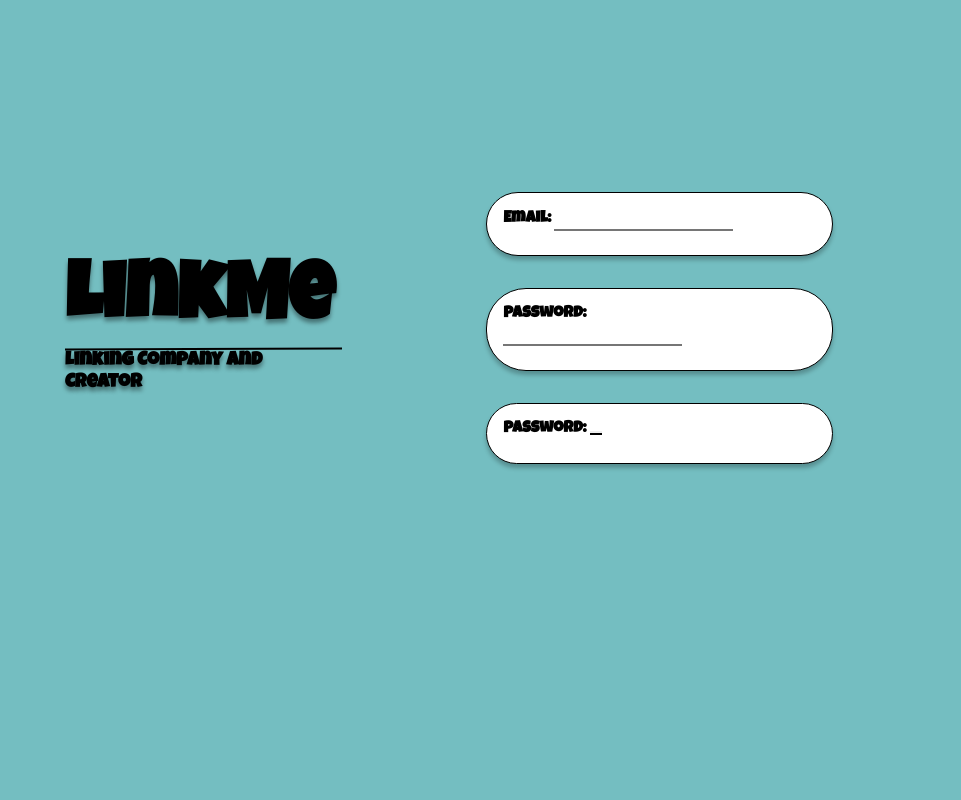
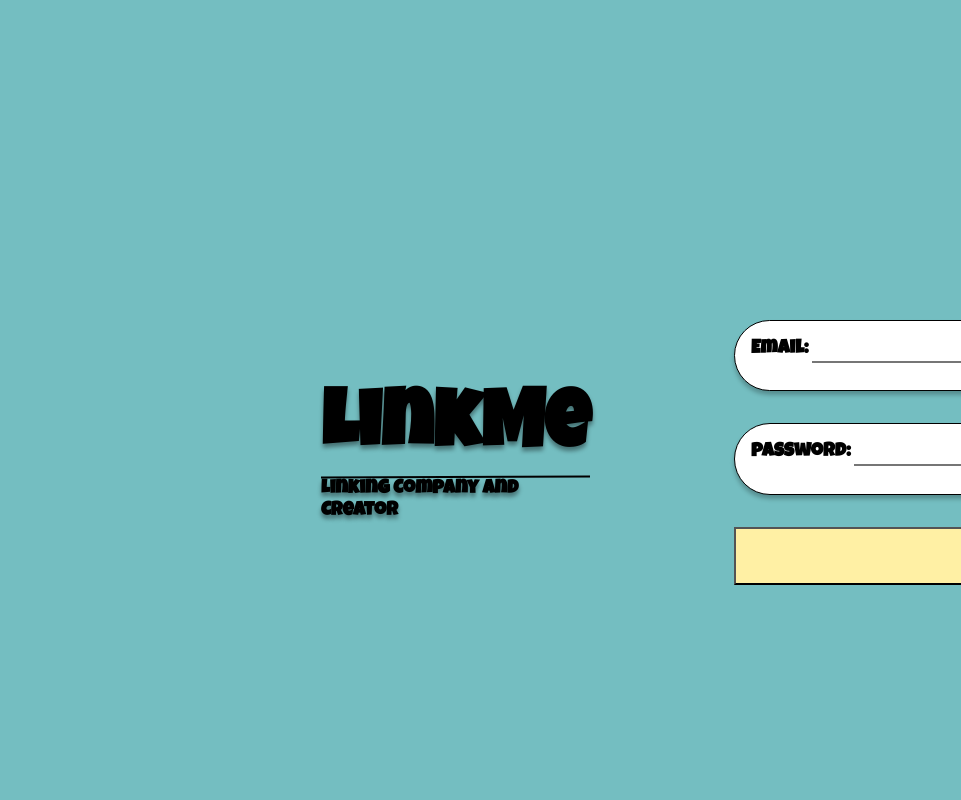
Before and after one commit to J-M0101/LinkMe, a PHP site: page / in a window 1280 px wide. Shown: the whole page, without its empty margins (319-1280 px from the left). Run offline with PHP 8.4, Linux system fonts and the light colour scheme.

Commit message:
Added the login button and added some notes

```diff
--- a/Styles.css
+++ b/Styles.css
@@ -2,23 +2,28 @@
   box-sizing: border-box;
 }
 
-body, html {
+html, body {
 
     font-family: 'Luckiest Guy', cursive;
     font-weight: 600;
     color: #000;
     font-style: normal;
     background-color: #74BEC1;
+    position:fixed;
+    top:0;
+    bottom:0;
+    left:0;
+    right:0;
   }
 
-body{
-  margin: 0px;
-}
+  body{
+    width: 100%;
+    height: 100%;
+  }
 
 .parentBox{
     display: flex;
     flex-wrap:inherit;
-    height: fit-content;
 
 }
 
@@ -43,8 +48,28 @@
 
 .button{
 
+    display: flex;
     background: #FFFFFF;
     border: 1px solid #000000;
     box-shadow: 0px 4px 4px rgba(0, 0, 0, 0.25);
     border-radius: 40px;
 }
+
+.center{
+    display: flex;
+    border: 1px solid #000000;
+    box-shadow: 0px 4px 4px rgba(0, 0, 0, 0.25);
+    justify-content: center;
+    background-color: #FFF0A4;
+}
+
+.bckColor{
+    background-color: #FFF0A4;
+}
+
+.login{
+    display: flex;
+    flex-direction: column;
+    justify-content: center;
+    font-size: 1.2rem;
+}
--- a/index.php
+++ b/index.php
@@ -13,30 +13,29 @@
 ?>
   </head>
   <body>
-    <div class="parentBox">
-      <div class="brandName">
+    <div class="parentBox"> <!-- Used for display flex. helps to align boxes on pages to parent-->
+      <div class="brandName mt6 pt ml7"> <!--sets a display box for all company name and title-->
         <div class="mt7 ml7 pl6">
           <p class ="intro ma0">LinkMe</p>
           <p class ="bar mt0 ma0"></p>
           <p class ="tagLine ma0">Linking Company and Creator</p>
         </div>
-      <div class="login mt6 pt5 pl3 mh6">
+      <div class="login mt6 pt5 pl3 mh6"> <!--starts the display box that holds the email password and submit button-->
         <div class = "button mw9">
-          <form action="" method="post" class="ml3 mr5 pt3 pb2">
+          <form action="creatorCompany.php" method="post" class="ml3 mr5 pt3 pb2">
             <label for="email"> Email:</label>
             <input class="bt-0-l br-0-l bl-0-l" type="text" name="email">
           </form>
         </div>
         <div class = "button mw9 mt4">
-          <form action="" method="post" class="ml3 mr5 pt3 pb2">
+          <form action="creatorCompany.php" method="post" class="ml3 mr5 pt3 pb2">
             <label for="password"> password:</label>
             <input class="bt-0-l br-0-l bl-0-l" type="text" name="password">
           </form>
         </div>
-        <div class = "button mw9 mt4">
-          <form action="" method="post" class="ml3 mr5 pt3 pb2">
-            <label for="password"> password:</label>
-            <button class="bt-0-l br-0-l bl-0-l" type="text" name="password">
+        <div class = "mt4">
+          <form action="creatorCompany.php" method="post">
+            <input class="ph7 pv3 bckColor black pv2 db bg-animate hover-bg-yellow" type="submit" value="Login">
           </form>
         </div>
       </div>
```
